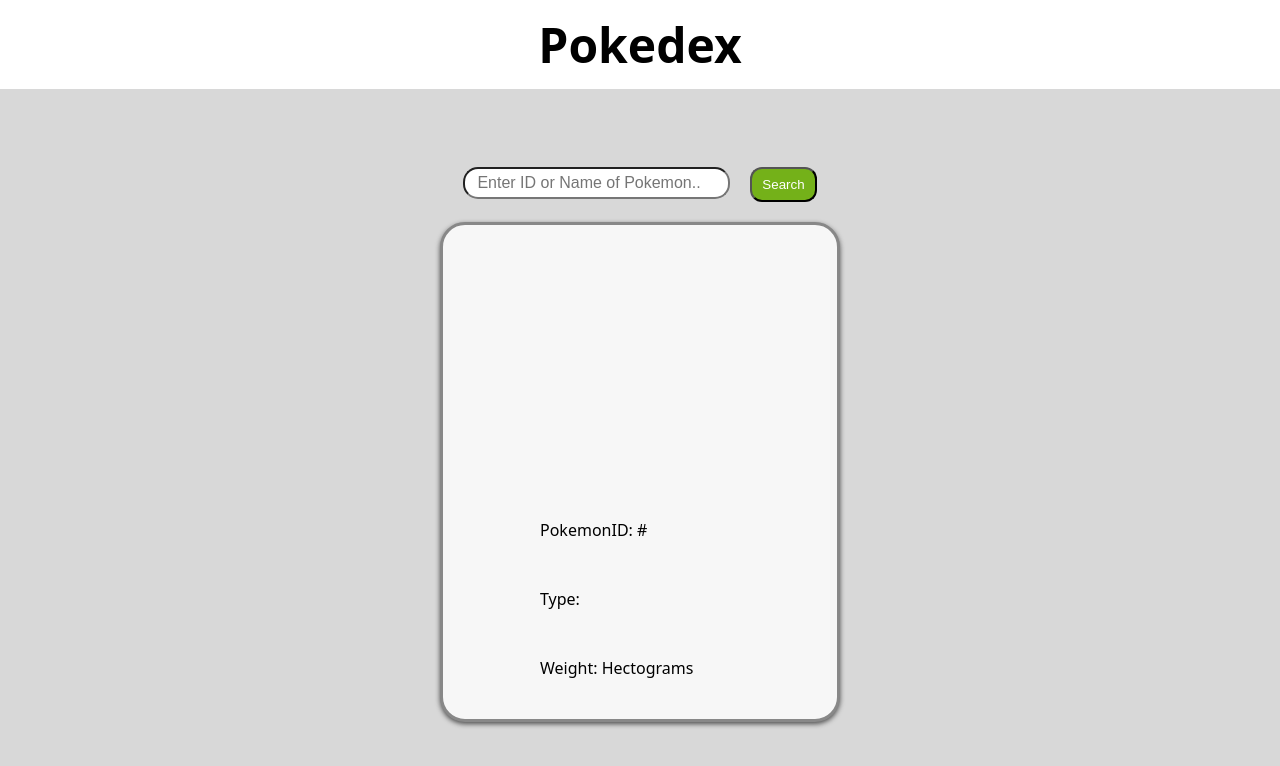
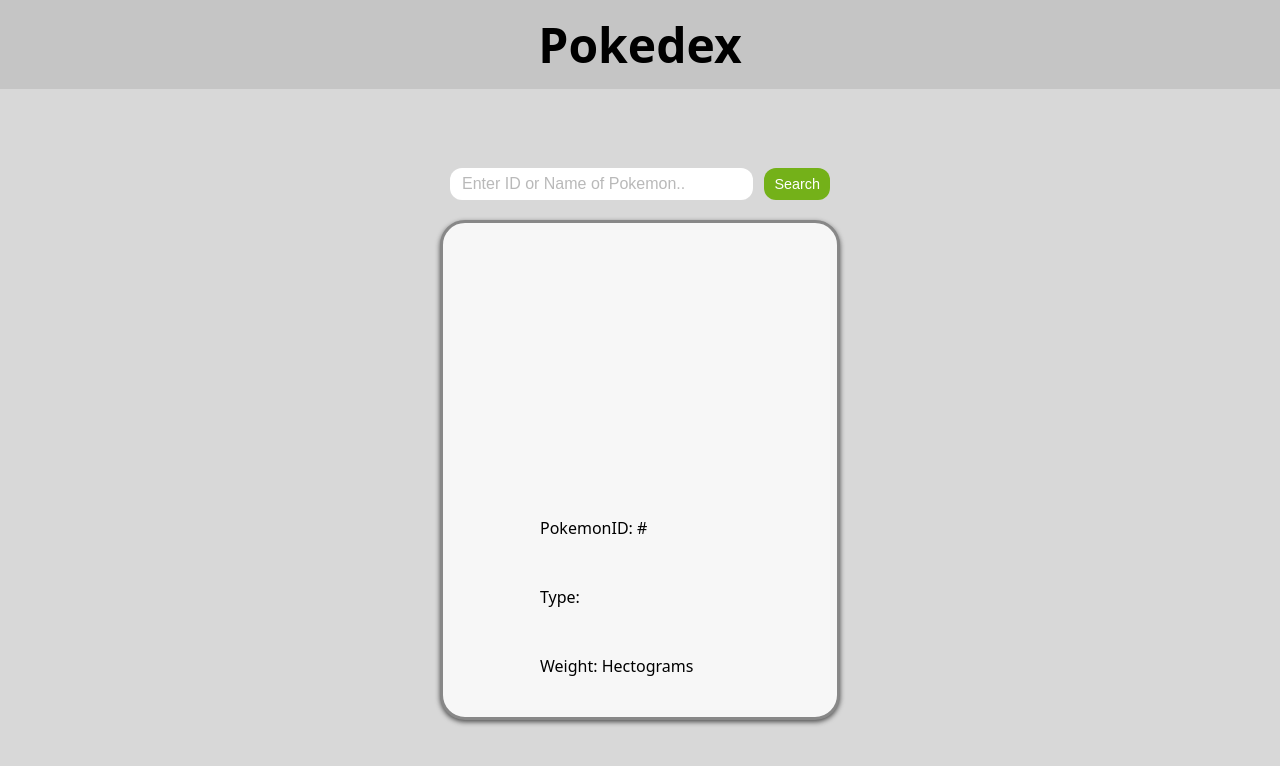
Before and after one commit to LucasCheer/Pokedex-React, a React (Vite) app: page / in a window 1280 px wide. Shown: the top 766 px of the page. Built offline with nearby package versions, Linux system fonts and the light colour scheme.

Commit message:
agrego estilos y funcion capitalize

```diff
--- a/src/assets/componets/Pokedex.jsx
+++ b/src/assets/componets/Pokedex.jsx
@@ -23,6 +23,11 @@
       setPokemonPeso(pokemonData.peso);
     }
   };
+  function capitalize(str) {
+    return str.charAt(0).toUpperCase() + str.slice(1);
+  }
+
+  const pokemonNameCapitalize = capitalize(pokemonName);
 
   return (
     <main className='main-pokedex'>
@@ -35,7 +40,7 @@
           <img src={pokemonImg} alt={pokemonName}/>
         </figure>
         <div className='container-info'>
-          <h2 className='name-pokemon'>{pokemonName}</h2>
+          <h2 className='name-pokemon'>{pokemonNameCapitalize}</h2>
           <p>PokemonID: #{pokemonID}</p>
           <p>Type: {pokemonType}</p>
           <p>Weight: {pokemonPeso} Hectograms</p>
--- a/src/assets/styles/Header.css
+++ b/src/assets/styles/Header.css
@@ -5,7 +5,7 @@
     width: 100%;
     height: 100px;
     color: #000;
-    background-color: #fff;
+    background-color: #c5c5c5;
         & .title{
             font-size: 3rem;
         }
--- a/src/assets/styles/Pokedex.css
+++ b/src/assets/styles/Pokedex.css
@@ -11,22 +11,39 @@
 
 
 .container-src{
+  width: 380px;
   display: flex;
+  justify-content: space-between;
   background-color: transparent;
-  gap:20px;
     & input{
       font-size: 1rem;
-      width: 30ch;
+      width: 34ch;
       height: 2rem;
       padding: 5px 12px;
-      border-radius: 15px;
+      border-radius: 12px;
+      border: none;
+        &:focus{
+          outline: none;
+          border: none;
+        }
+        &::placeholder{
+          color: rgba(175, 175, 175, 0.87);
+        }
     }
     & button{
       color: #fff;
       background-color: rgb(116, 177, 25);
-      font-family: .8rem;
+      font-size: .9rem;
       padding: 8px 10px;
       border-radius: 12px;
+      cursor: pointer;
+      border: none;
+        &:hover{
+          background-color: rgb(88, 145, 15);
+        }
+        &:active{
+          background-color: rgb(116, 177, 25);
+        }
     }
 }
 
@@ -60,6 +77,10 @@
       display: flex;
       flex-direction: column;
       justify-content: space-between;
+        & .name-pokemon{
+          font-size: 1.9rem;
+          font-weight: 800;
+        }
     }
 
 }
```
